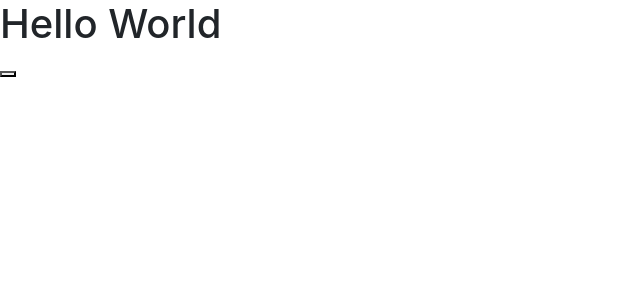
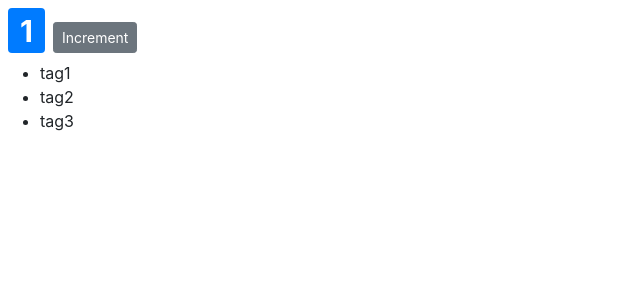
Before and after one commit to cpclark360/counter-app, a React (Create React App) app: page / in a window 1280 px wide. Shown: the top 300 px of the page, without its empty margins (0-640 px from the left). Built offline with nearby package versions, Linux system fonts and the light colour scheme.

Commit message:
Update counter.jsx

```diff
--- a/src/components/counter.jsx
+++ b/src/components/counter.jsx
@@ -1,13 +1,36 @@
 import React, { Component } from "react";
 
 class Counter extends Component {
+  state = {
+    count: 1,
+    tags: ["tag1", "tag2", "tag3"]
+  };
+
   render() {
     return (
-      <React.Fragment>
-        <h1>Hello World</h1>
-        <button />
-      </React.Fragment>
+      <div>
+        <span style={{ fontSize: 30 }} className={this.getBadgeClasses()}>
+          {this.formatCount()}
+        </span>
+        <button className="btn btn-secondary btn-sm">Increment</button>
+        <ul>
+          {this.state.tags.map(tag => (
+            <li key={tag}>{tag}</li>
+          ))}
+        </ul>
+      </div>
     );
+  }
+
+  getBadgeClasses() {
+    let classes = "badge m-2 badge-";
+    classes += this.state.count === 0 ? "warning" : "primary";
+    return classes;
+  }
+
+  formatCount() {
+    const { count } = this.state;
+    return count === 0 ? <h1>Zero</h1> : count;
   }
 }
 
```
